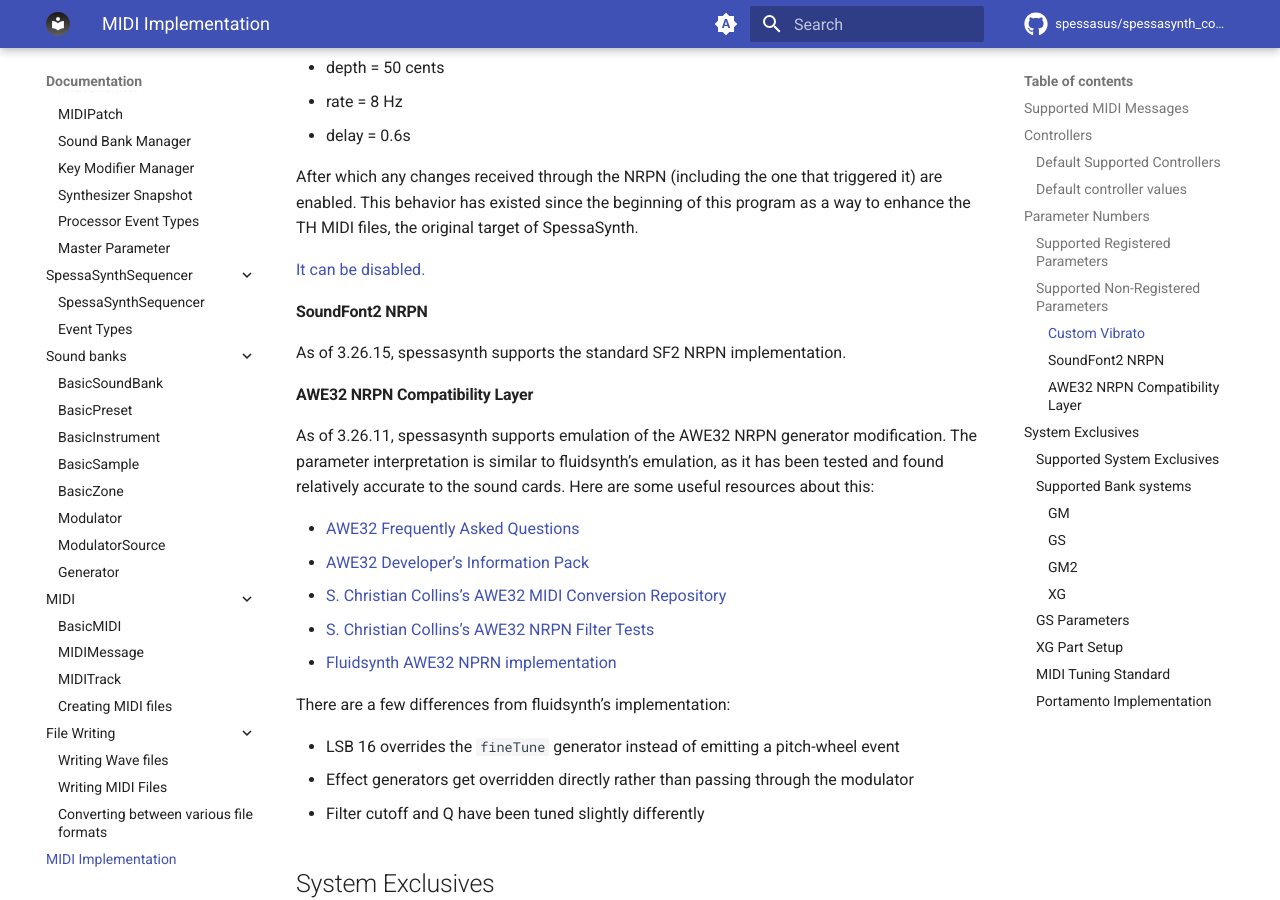
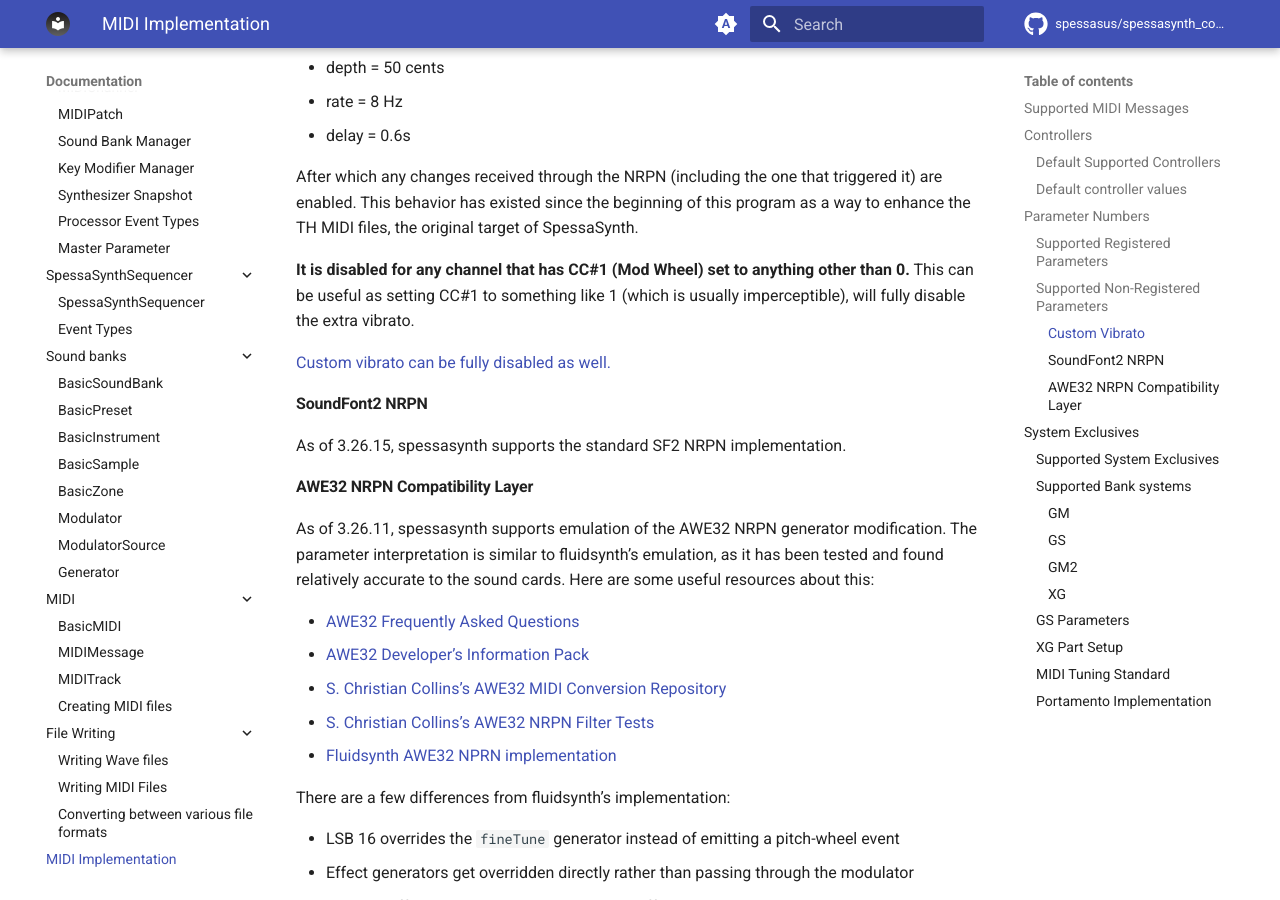
Before and after one commit to spessasus/spessasynth_core, an MkDocs documentation site: the page built from docs/extra/midi-implementation.md, in a window 1280 px wide and 900 px high, scrolled down 7101 px. Built offline with MkDocs 1.6.1 and Material for MkDocs 9.7.7, drawn with Linux system fonts in a browser that asks for light colours; comment, search, counter and statistics services are not loaded.

Commit message:
Disable vibrato if mod wheel is enabled (#36)

```diff
--- a/docs/extra/midi-implementation.md
+++ b/docs/extra/midi-implementation.md
@@ -141,7 +141,11 @@
 This behavior has existed since the beginning of this program as a way to enhance the TH MIDI files,
 the original target of SpessaSynth.
 
-[It can be disabled.](https://github.com/spessasus/spessasynth_lib/blob/b0716295820fc6b2e8873a1b0871ca6a0266ea02/src/synthetizer/worklet_processor.js#L281-L292)
+**It is disabled for any channel that has CC#1 (Mod Wheel) set to anything other than 0.**
+This can be useful as setting CC#1 to something like 1 (which is usually imperceptible),
+will fully disable the extra vibrato.
+
+[Custom vibrato can be fully disabled as well.](https://github.com/spessasus/spessasynth_lib/blob/b0716295820fc6b2e8873a1b0871ca6a0266ea02/src/synthetizer/worklet_processor.js#L281-L292)
 
 #### SoundFont2 NRPN
 
```
Also changed, not shown: 1 other file.
